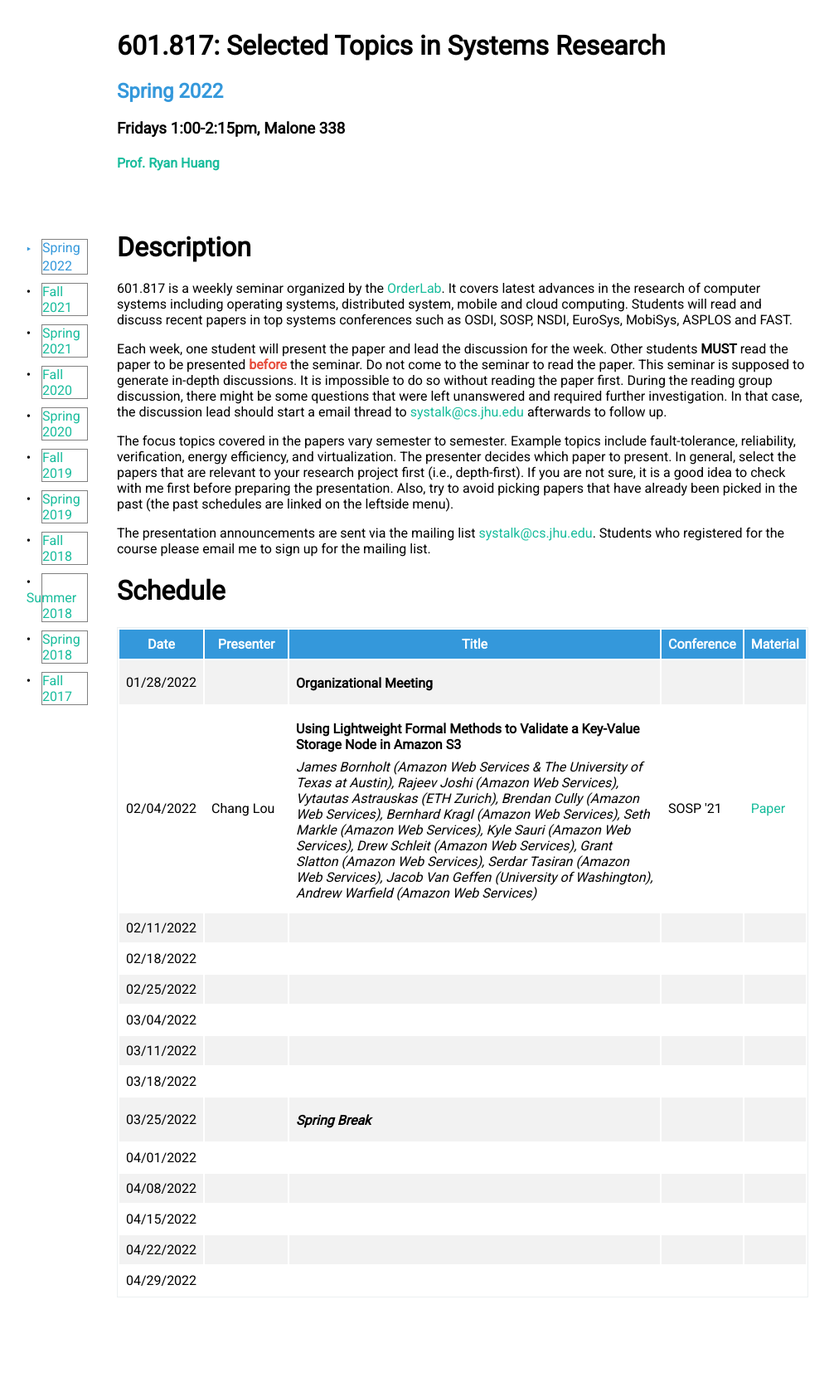
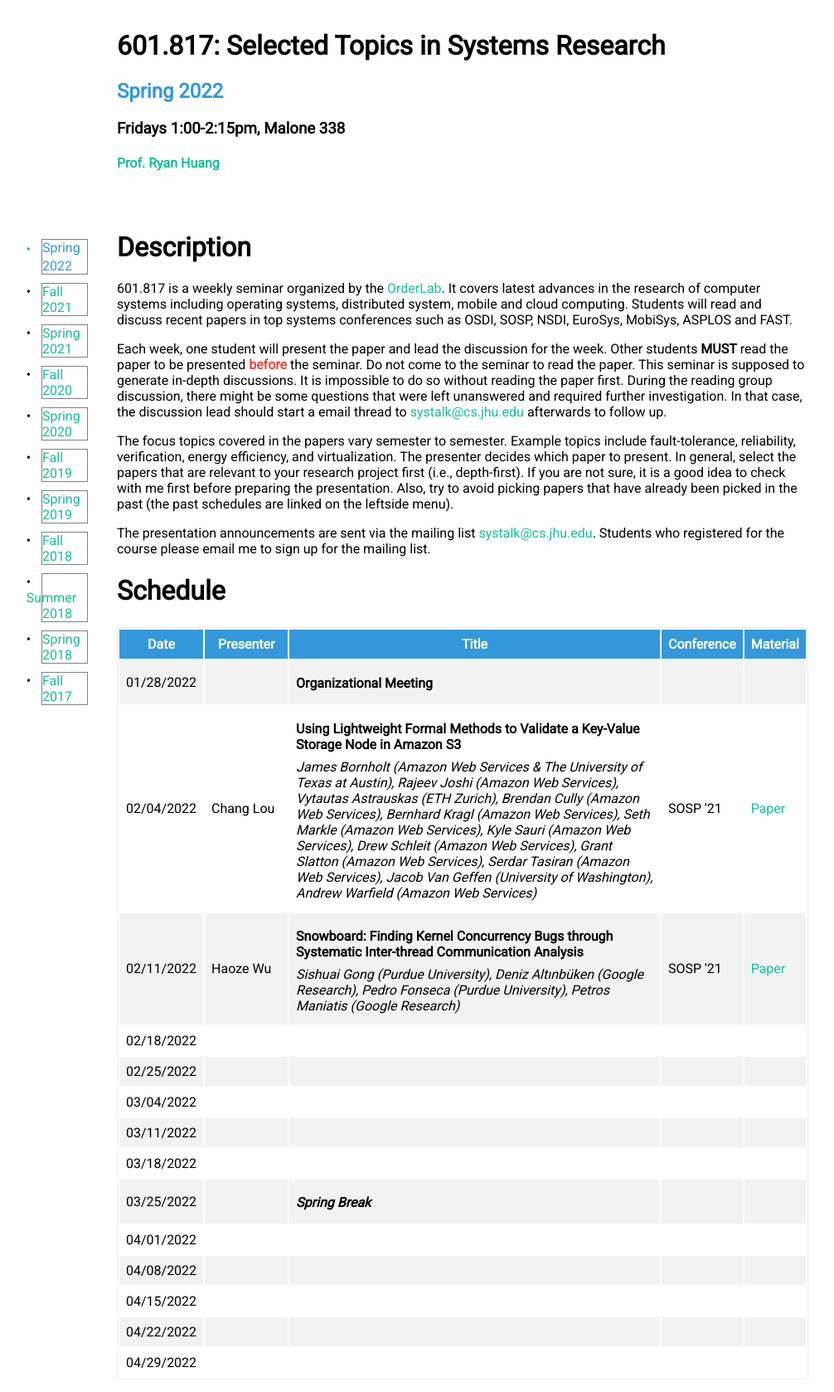
Before and after one commit to ryanphuang/CS817-WWW, a Jekyll site: the page built from index.html, in a window 1280 px wide. Shown: the whole page at 83% size, without its empty margins (34-1040 px from the left). Built offline with Jekyll 4.4.1, drawn with Linux system fonts in a browser that asks for light colours; before the commit the page ends 1579 px from its top, so only the background shows below that.

Commit message:
update schedule

```diff
--- a/_includes/schedule.html
+++ b/_includes/schedule.html
@@ -25,13 +25,13 @@
   </tr>
   <tr>
     <td>02/11/2022</td>
-    <td></td>
+    <td>Haoze Wu</td>
     <td>
-      <p class="title"></p>
-      <p class="authors"></p>
+      <p class="title">Snowboard: Finding Kernel Concurrency Bugs through Systematic Inter-thread Communication Analysis</p>
+      <p class="authors">Sishuai Gong (Purdue University), Deniz Altınbüken (Google Research), Pedro Fonseca (Purdue University), Petros Maniatis (Google Research)</p>
     </td>
-    <td></td>
-    <td><a href="#"></a></td>
+    <td>SOSP '21</td>
+    <td><a href="https://dl.acm.org/doi/10.1145/3477132.3483549">Paper</a></td>
   </tr>
   <tr>
     <td>02/18/2022</td>
```
